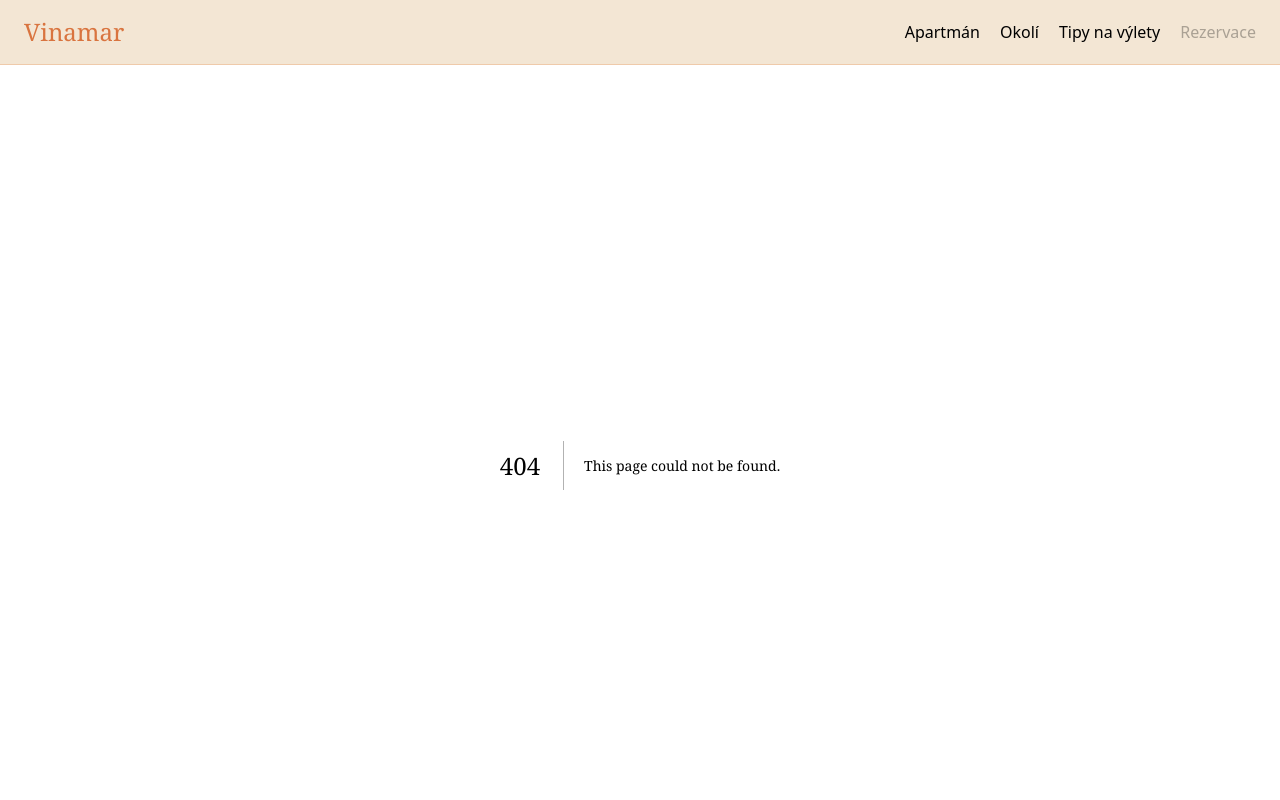
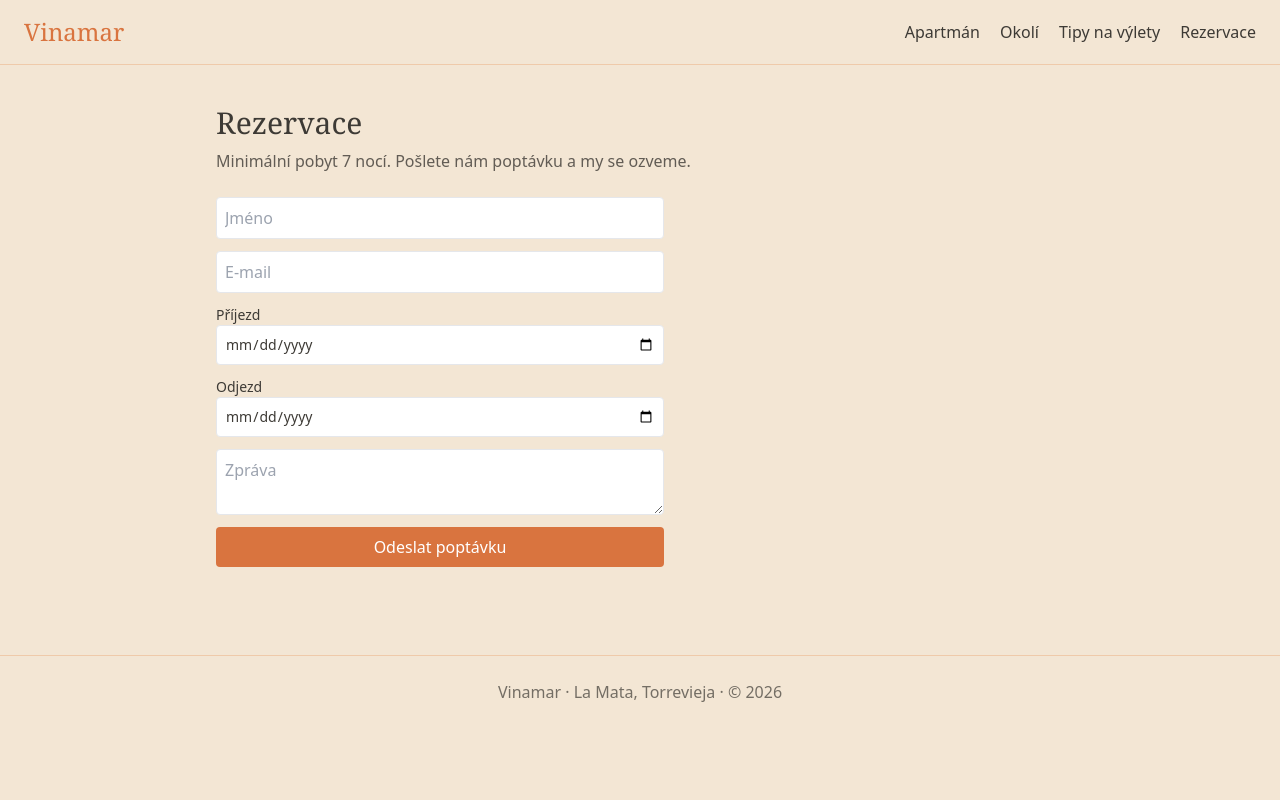
Before and after one commit to LubosRemplik/Vinamar-Web, a Next.js app in the folder web/: page /rezervace in a window 1280 px wide. Before the commit this address had no page. Shown: the top 800 px of the page. Built offline with nearby package versions, Linux system fonts and the light colour scheme; no server answers.

Commit message:
feat(web): add booking page with availability calendar and inquiry form

```diff
--- /dev/null
+++ b/web/app/rezervace/page.tsx
@@ -0,0 +1,13 @@
+import InquiryForm from '@/components/InquiryForm';
+
+export const metadata = { title: 'Rezervace — Vinamar' };
+
+export default function Rezervace() {
+  return (
+    <main className="max-w-4xl mx-auto px-6 py-10">
+      <h1 className="text-3xl mb-2">Rezervace</h1>
+      <p className="text-ink/80 mb-6">Minimální pobyt 7 nocí. Pošlete nám poptávku a my se ozveme.</p>
+      <InquiryForm />
+    </main>
+  );
+}
--- /dev/null
+++ b/web/components/AvailabilityCalendar.tsx
@@ -0,0 +1,36 @@
+'use client';
+import { Block } from '@/lib/api';
+
+function isBlocked(date: string, blocks: Block[]): boolean {
+  return blocks.some((b) => date >= b.start && date < b.end);
+}
+
+export default function AvailabilityCalendar({
+  blocks,
+  monthStart,
+}: {
+  blocks: Block[];
+  monthStart: string;
+}) {
+  const start = new Date(monthStart);
+  const days = Array.from({ length: 28 }, (_, i) => {
+    const d = new Date(start);
+    d.setDate(start.getDate() + i);
+    return d.toISOString().slice(0, 10);
+  });
+
+  return (
+    <div className="grid grid-cols-7 gap-1">
+      {days.map((d) => (
+        <div
+          key={d}
+          className={`text-center text-xs py-2 rounded ${
+            isBlocked(d, blocks) ? 'bg-ink/20 text-ink/50 line-through' : 'bg-white'
+          }`}
+        >
+          {d.slice(8)}
+        </div>
+      ))}
+    </div>
+  );
+}
--- /dev/null
+++ b/web/components/InquiryForm.tsx
@@ -0,0 +1,29 @@
+'use client';
+import { useState } from 'react';
+import { submitInquiry } from '@/lib/api';
+
+export default function InquiryForm() {
+  const [form, setForm] = useState({ guestName: '', email: '', arrival: '', departure: '', message: '' });
+  const [result, setResult] = useState<string | null>(null);
+
+  const set = (k: string) => (e: React.ChangeEvent<HTMLInputElement | HTMLTextAreaElement>) =>
+    setForm({ ...form, [k]: e.target.value });
+
+  async function onSubmit(e: React.FormEvent) {
+    e.preventDefault();
+    const r = await submitInquiry(form);
+    setResult(r.ok ? 'Děkujeme, ozveme se vám.' : (r.error ?? 'Chyba'));
+  }
+
+  return (
+    <form onSubmit={onSubmit} className="flex flex-col gap-3 max-w-md">
+      <input required placeholder="Jméno" value={form.guestName} onChange={set('guestName')} className="border p-2 rounded" />
+      <input required type="email" placeholder="E-mail" value={form.email} onChange={set('email')} className="border p-2 rounded" />
+      <label className="text-sm">Příjezd<input required type="date" value={form.arrival} onChange={set('arrival')} className="border p-2 rounded w-full" /></label>
+      <label className="text-sm">Odjezd<input required type="date" value={form.departure} onChange={set('departure')} className="border p-2 rounded w-full" /></label>
+      <textarea placeholder="Zpráva" value={form.message} onChange={set('message')} className="border p-2 rounded" />
+      <button type="submit" className="bg-terracotta text-white py-2 rounded">Odeslat poptávku</button>
+      {result && <p className="text-sm">{result}</p>}
+    </form>
+  );
+}
--- a/web/components/Nav.tsx
+++ b/web/components/Nav.tsx
@@ -18,13 +18,9 @@ export default function Nav() {
             {l.label}
           </Link>
         ))}
-        <span
-          className="text-ink/40 cursor-not-allowed"
-          title="Připravujeme"
-          aria-disabled="true"
-        >
+        <Link href="/rezervace" className="hover:text-terracotta">
           Rezervace
-        </span>
+        </Link>
       </nav>
     </header>
   );
--- /dev/null
+++ b/web/lib/api.ts
@@ -0,0 +1,30 @@
+const BASE = process.env.NEXT_PUBLIC_API_URL ?? 'http://localhost:3001/api';
+
+export interface Block {
+  start: string;
+  end: string;
+}
+
+export async function fetchAvailability(from: string, to: string): Promise<Block[]> {
+  const res = await fetch(`${BASE}/availability?from=${from}&to=${to}`);
+  if (!res.ok) throw new Error('availability failed');
+  const data = await res.json();
+  return data.blocks as Block[];
+}
+
+export async function submitInquiry(input: {
+  guestName: string;
+  email: string;
+  arrival: string;
+  departure: string;
+  message: string;
+}): Promise<{ ok: boolean; error?: string }> {
+  const res = await fetch(`${BASE}/inquiries`, {
+    method: 'POST',
+    headers: { 'Content-Type': 'application/json' },
+    body: JSON.stringify(input),
+  });
+  if (res.ok) return { ok: true };
+  const problem = await res.json().catch(() => ({}));
+  return { ok: false, error: problem.detail ?? 'Odeslání se nezdařilo' };
+}
--- a/web/package.json
+++ b/web/package.json
@@ -14,6 +14,7 @@
   "author": "",
   "license": "ISC",
   "dependencies": {
+    "@tanstack/react-query": "^5.101.0",
     "gray-matter": "^4.0.3",
     "next": "^15.5.19",
     "react": "^18.3.1",
```
Also changed, not shown: 1 other file (tests, documents, lock files or other folders).
